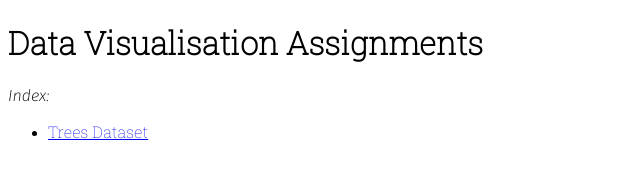
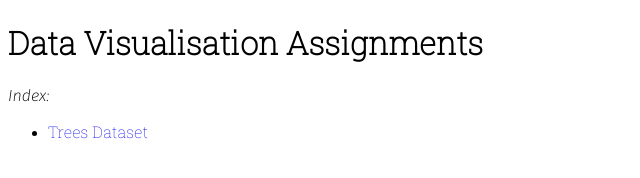
Before and after one commit to zahrakzm/dataviz, a plain HTML site: page index.html in a window 1280 px wide. Shown: the full height of the page, 0-640 px from the left. Drawn offline with Linux system fonts and the light colour scheme.

Commit message:
Update custom.css
changing link styles

```diff
--- a/custom.css
+++ b/custom.css
@@ -4,7 +4,10 @@
 /* title and heading will make us of roboto slab and paragraph and text will be dysplayed in fira sans */
 
 h1,h2,a{
-    font-family: 'Roboto Slab', serif;}
+    font-family: 'Roboto Slab', serif;
+    text-decoration: none;
+
+}
 
 
 /*we must put the text*/
```
